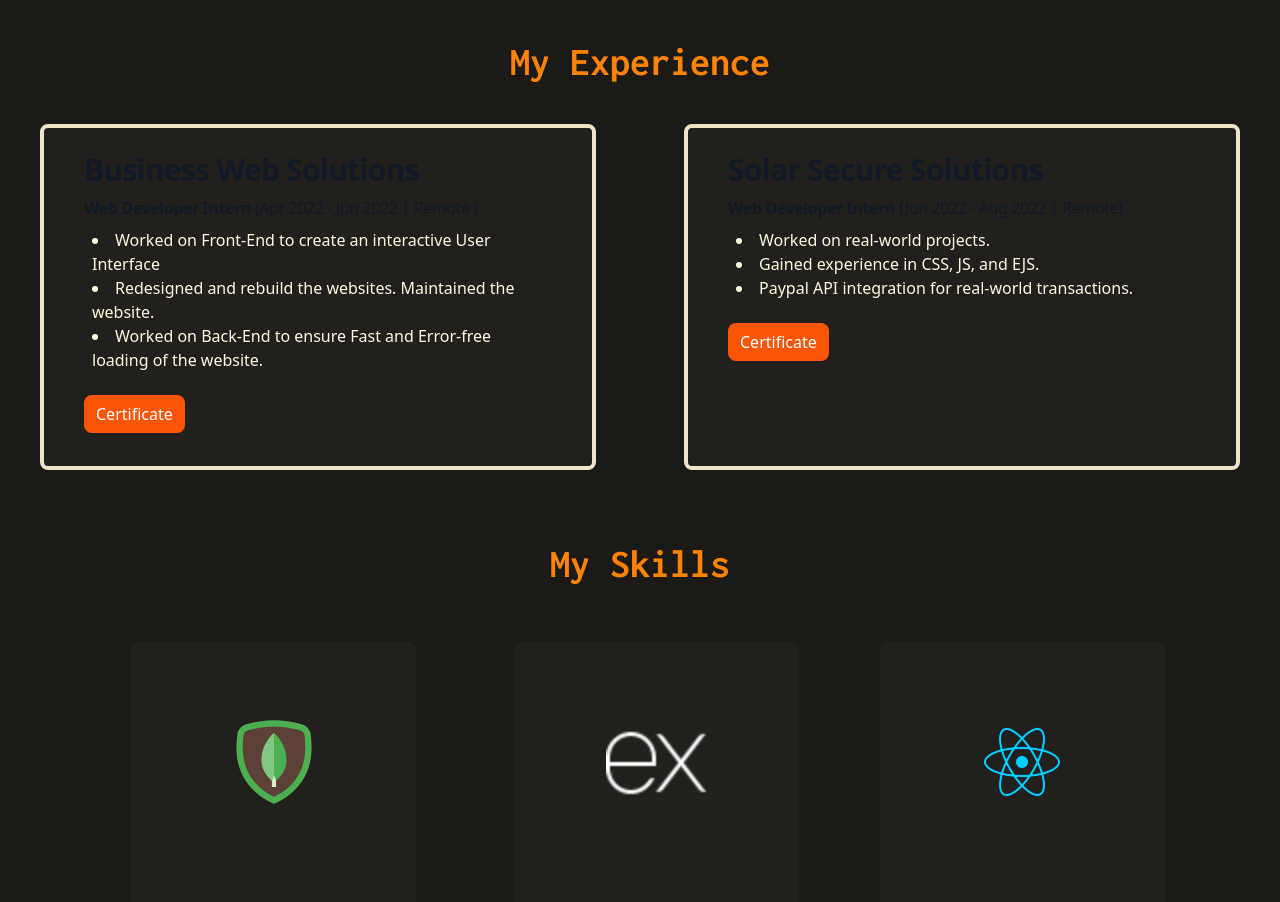
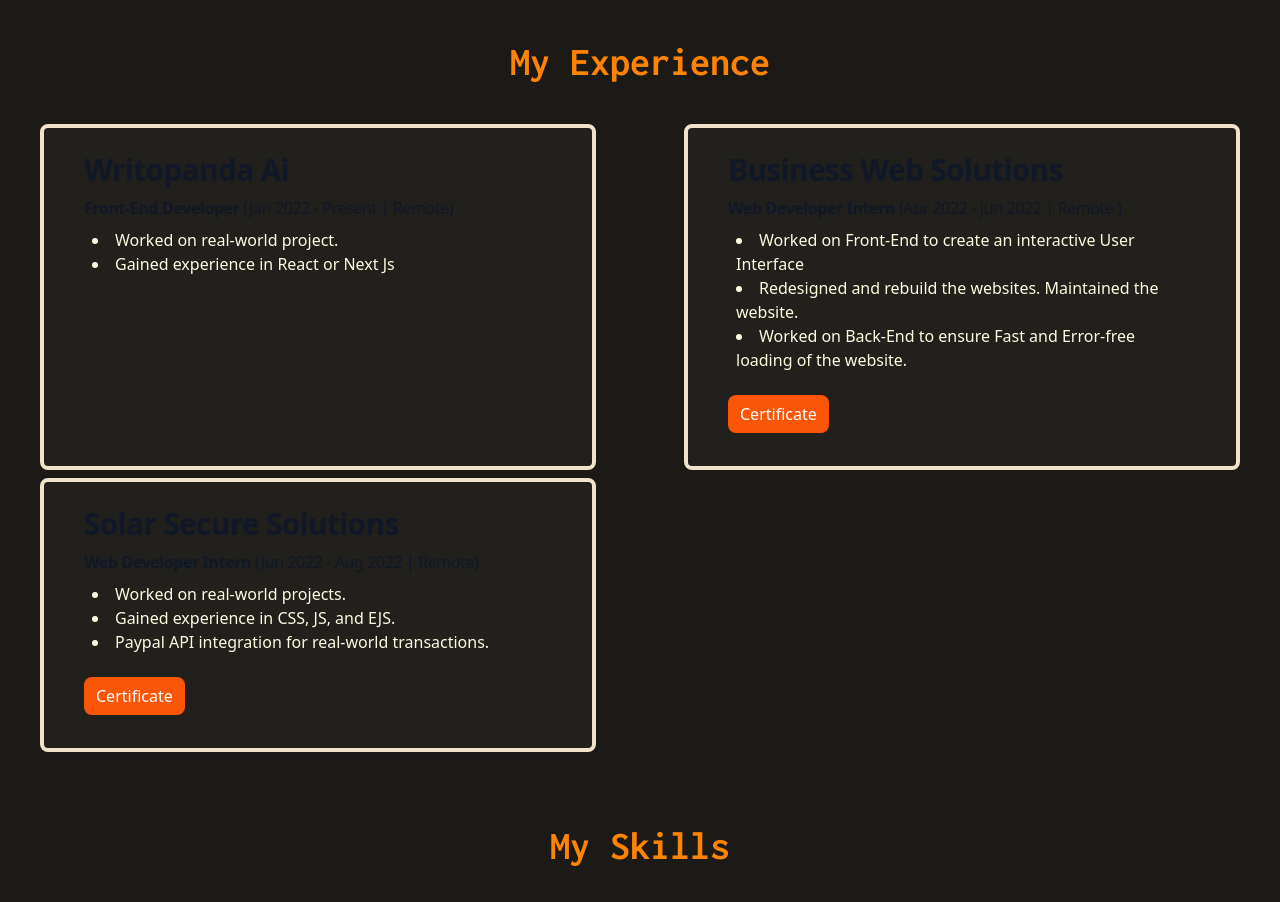
Before and after one commit to Samaresh-Das/portfolio-2, a Next.js app: page / in a window 1280 px wide. Shown: the part 1220-2122 px from the top of the page. Built offline with nearby package versions, Linux system fonts and the light colour scheme.

Commit message:
added new experience

```diff
--- a/components/Experience.js
+++ b/components/Experience.js
@@ -20,7 +20,9 @@
         ))}
       </ul>
       <div className="my-4">
-        <Button path={data.certificate} text="Certificate" />
+        {data.certificate && (
+          <Button path={data.certificate} text="Certificate" />
+        )}
       </div>
     </div>
   ));
--- a/data/ExperiencData.js
+++ b/data/ExperiencData.js
@@ -1,4 +1,14 @@
 const experienceData = [
+  {
+    companyName: "Writopanda Ai",
+    jobTitle: "Front-End Developer",
+    timeLine: "Jan 2022 - Present | Remote",
+    responsibility: [
+      "Worked on real-world project.",
+      "Gained experience in React or Next Js",
+    ],
+    id: 1,
+  },
   {
     companyName: "Business Web Solutions",
     jobTitle: "Web Developer Intern",
@@ -10,7 +20,7 @@
     ],
     certificate:
       "https://drive.google.com/file/d/1QcyY7bMZKV-eDvKQpxhlUc47h3b8OKS_/view",
-    id: 1,
+    id: 2,
   },
   {
     companyName: "Solar Secure Solutions",
@@ -23,7 +33,7 @@
     ],
     certificate:
       "https://drive.google.com/file/d/1u5YtZNgnchSDq0lW8RnO429XBQOiFRqX/view",
-    id: 2,
+    id: 3,
   },
 ];
 
```
